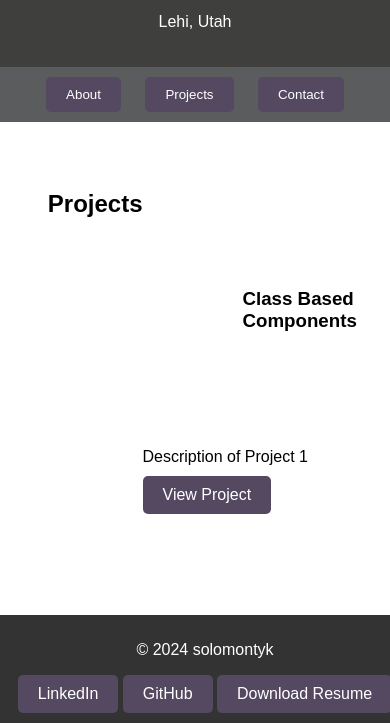
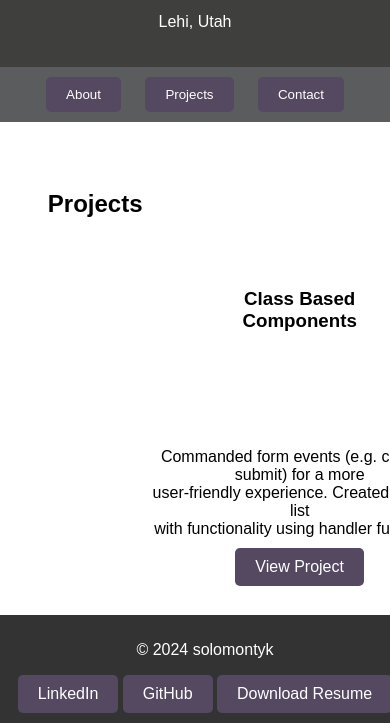
Before and after one commit to solomontyk/Portfolio, a website: page index.html in a window 390 px wide. Both pictures are taken after a click on the button "Projects". Shown: the part 121-844 px from the top of the page. Drawn offline with Linux system fonts and the light colour scheme.

Commit message:
finished! will need to fix up mobile viewing

```diff
--- a/index.html
+++ b/index.html
@@ -147,15 +147,17 @@
             <div class="project">
                 <div class="project-info">
                     <h3>Class Based Components</h3>
-                    <p>Description of Project 1</p>
-                    <a href="#" class="btn">View Project</a>
+                    <p>Commanded form events (e.g. change, submit) for a more <br> user-friendly experience.
+                        Created a To-do list <br>with functionality using handler functions.
+                        </p>
+                    <a href="https://github.com/solomontyk/web-module-project-class-components" class="btn">View Project</a>
                 </div>
             </div>
             <div class="project">
                 <div class="project-info">
                     <h3>asylum-rg-fe-starter</h3>
-                    <p> I Implemented Axios to this project to streamline API requests to improve data fetching efficiency.
-                        Also integrated a functional Auth0 microservice with Protected Routes using Javascript.
+                    <p> I Implemented Axios to this project to streamline API <br> requests to improve data fetching efficiency.
+                        Also integrated <br> a functional Auth0 microservice with Protected Routes using Javascript.
                         </p>
                     <a href="https://github.com/solomontyk/asylum-rg-fe-starter" class="btn">View Project</a>
                 </div>
@@ -163,7 +165,7 @@
             <div class="project">
                 <div class="project-info">
                     <h3>Shopify project for a Honey website!</h3>
-                    <p>Currently developing a shopify website to sell Honey from a small marketplace located in Georgia.</p>
+                    <p>Currently developing a shopify website to sell Honey <br> from a small marketplace located in Georgia.</p>
                     <a href="https://github.com/solomontyk/LGHoney" class="btn">View Project</a>
                 </div>
             </div>
@@ -176,6 +178,7 @@
                 <p>Socials</p>
                 <p>Email: solomontyk@gmail.com</p>
                 <p>Instagram: ty.sol</p>
+                <p>Links to GitHub and LinkedIn <br> are located at the bottom of the page!</p>
                 <p></p>
             </div>
             <div class="right-column">
--- a/styles.css
+++ b/styles.css
@@ -22,12 +22,16 @@ h3 {
 }
 
 .project {
-  margin-bottom: 20px; /* Add margin between projects */
+  display: flex;
+  flex-direction: column;
+  align-items: center; /* Centers items horizontally */
+  text-align: center; /* Centers text horizontally */
 }
 
 .project-info {
-  display: block; /* Display as block element */
+  margin-bottom: 20px; /* Adds space between each project */
 }
+
 
 .project-info h3,
 .project-info p,
```
